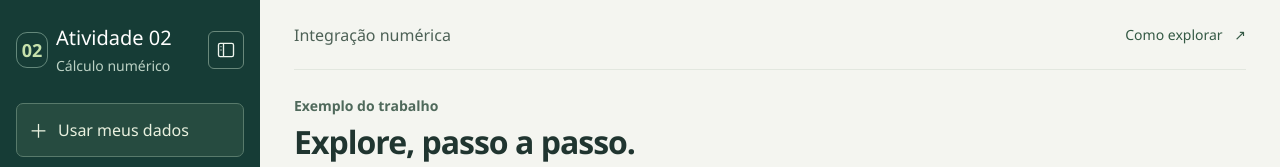
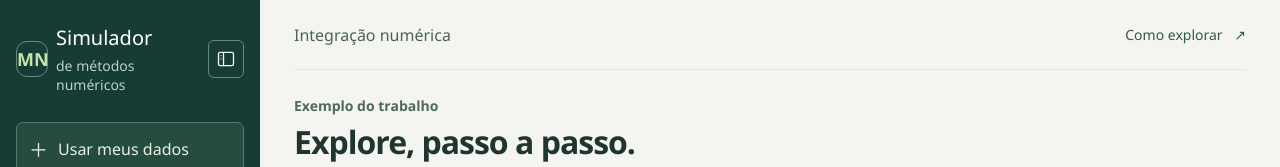
Before and after one commit to devlucaasferraz/Trabalho02CNUM, a plain HTML site: page atividade02/web/index.html in a window 1280 px wide. Shown: the top 167 px of the page. Drawn offline with Linux system fonts and the light colour scheme; no server answers.

Commit message:
:art: style: Adota o nome simulador de métodos numéricos

```diff
--- a/atividade02/web/app.js
+++ b/atividade02/web/app.js
@@ -589,7 +589,7 @@ function exportCsv() {
   const d = state.input,
     r = state.result;
   const lines = [
-    ["Atividade 02 · Cálculo numérico", d.titulo || "Dados próprios"],
+    ["Simulador de métodos numéricos", d.titulo || "Dados próprios"],
     ["Método", r.nome_metodo],
     ["Status", r.status],
     ["Resíduo máximo", r.residuo == null ? "" : format(r.residuo, 12)],
--- a/atividade02/web/index.html
+++ b/atividade02/web/index.html
@@ -4,7 +4,7 @@
     <meta charset="utf-8" />
     <meta name="viewport" content="width=device-width, initial-scale=1" />
     <meta name="theme-color" content="#173d39" />
-    <title>Atividade 02 · Cálculo numérico</title>
+    <title>Simulador de métodos numéricos</title>
     <link rel="icon" href="data:," />
     <link rel="stylesheet" href="/estilos.css" />
     <script type="module" src="/app.js"></script>
@@ -16,10 +16,10 @@
       aria-label="Biblioteca de exemplos"
     >
       <div class="sidebar-header">
-        <a class="brand" href="/" aria-label="Atividade 02, início"
-          ><span class="brand-symbol" aria-hidden="true">02</span
+        <a class="brand" href="/" aria-label="Simulador de métodos numéricos, início"
+          ><span class="brand-symbol" aria-hidden="true">MN</span
           ><span class="brand-label"
-            >Atividade 02<small>Cálculo numérico</small></span
+            >Simulador<small>de métodos numéricos</small></span
           ></a
         >
         <button
```
Also changed, not shown: docs/capturas/33-simulador-metodos-numericos.jpg (added), 1 other file.
